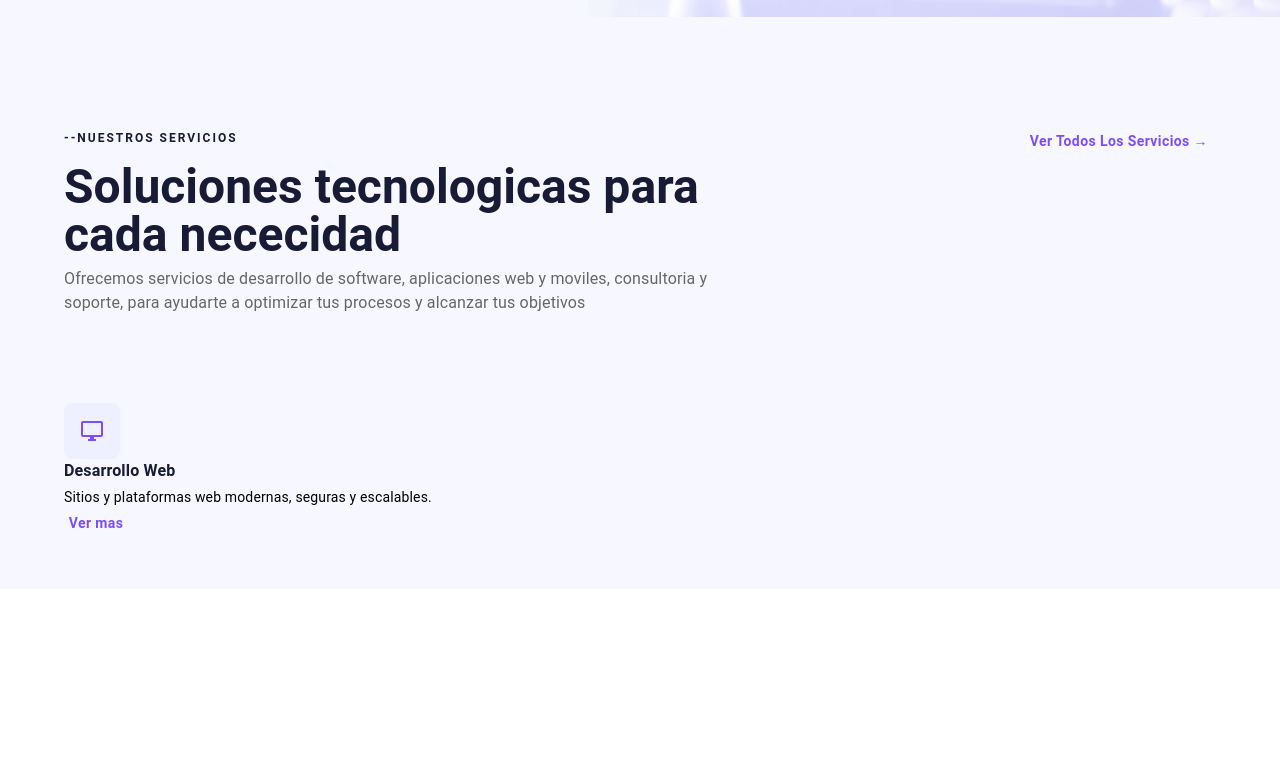
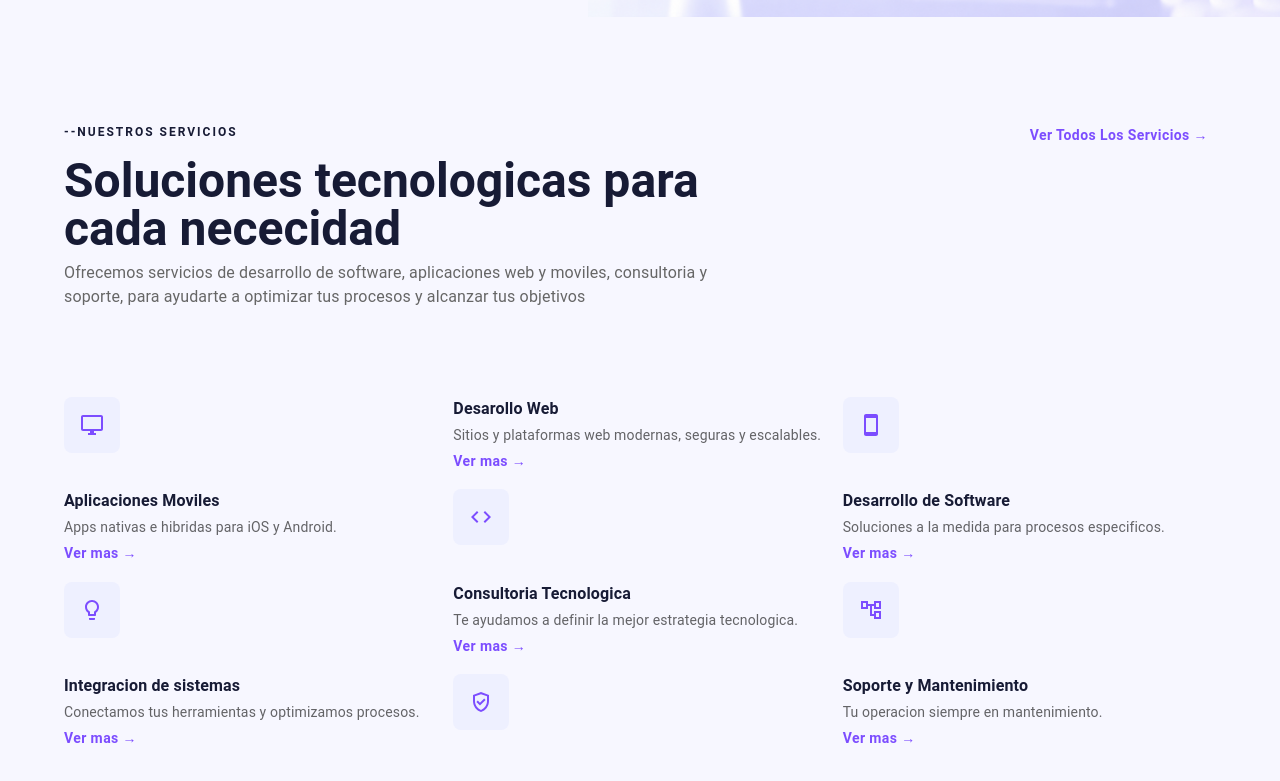
Before and after one commit to jessicahernandezt/dev-nova-solutions, a React (Vite) app: page / in a window 1280 px wide. Shown: the part 605-1386 px from the top of the page. Before the commit the page ends 1194 px from the top, so only its background shows below. Built offline with nearby package versions, Linux system fonts and the light colour scheme.

Commit message:
feat:Avance a la seccion de servicios pero aun no la he terminado xd

```diff
--- a/src/components/Servicios.jsx
+++ b/src/components/Servicios.jsx
@@ -46,35 +46,151 @@ function Servicios() {
                     </Box>
                         <Button sx={{color: '#7c4dff', textTransform: 'none', fontWeight:'bold' }}>Ver Todos Los Servicios →</Button>
                 </Box>
+
                 <Box sx={{
-                    display: 'grip',
-                    gridTemplateColumns: { xs: '1fr', sm: 'repeat(2, 1fr)', md: 'repeat(3, 1fr)'},
-                    gap: 4,
+                    display: 'grid',
+                    gridTemplateColumns: 'repeat(3, 1fr)',
+                    gap: 2,
                     mt: 6,
                 }}>
                     <Box sx={{
                         width: 56,
                         height: 56,
+                        flexShrink: 0,
                         borderRadius: 2,
                         bgcolor: '#eef0ff',
                         color: '#7c4dff',
                         display: 'grid',
                         placeItems: 'center',
-                    }}>
+                        }}>
                         <DesktopWindowsOutlined />
                     </Box>
-
                         <Box>
-                            <Typography sx={{ fontWeight: 'bold', color: '#171b35' }}>
-                                Desarrollo Web
+                            <Typography sx={{ fontWeight: 'bold', color: '#171b35'}}>
+                            Desarollo Web
                             </Typography>
-                            <Typography variant='body2' sx={{ color: '#text.secondary', my: 0.5}}>
-                                Sitios y plataformas web modernas, seguras y escalables.
+                            <Typography variant='body2' sx={{ color: 'text.secondary', my: 0.5}}>
+                            Sitios y plataformas web modernas, seguras y escalables.
                             </Typography>
                             <Button sx={{ color: '#7c4dff', textTransform: 'none', fontWeight: 'bold', p: 0}}>
-                                Ver mas
+                                Ver mas →
                             </Button>
-                    </Box>
+                        </Box>
+
+                            <Box sx={{
+                                width: 56,
+                                height: 56,
+                                borderRadius: 2,
+                                bgcolor: '#eef0ff',
+                                color: '#7c4dff',
+                                display: 'grid',
+                                placeItems: 'center',
+                                }}>
+                            <SmartphoneOutlined />
+                            </Box>
+                            <Box>
+                                <Typography sx={{ fontWeight: 'bold', color: '#171b35'}}>
+                                    Aplicaciones Moviles
+                                </Typography>
+                                <Typography variant='body2' sx={{ color: 'text.secondary', my: 0.5}}>
+                                    Apps nativas e hibridas para iOS y Android.
+                                </Typography>
+                                <Button sx={{ color: '#7c4dff', textTransform: 'none', fontWeight: 'bold', p: 0}}>
+                                    Ver mas →
+                                </Button>
+                            </Box>
+
+                            <Box sx={{
+                            width: 56,
+                            height: 56,
+                            borderRadius: 2,
+                            bgcolor: '#eef0ff',
+                            color: '#7c4dff',
+                            display: 'grid',
+                            placeItems: 'center',
+                            }}>
+                            <CodeOutlined />
+                            </Box>
+                            <Box>
+                                <Typography sx={{ fontWeight: 'bold', color: '#171b35'}}>
+                                    Desarrollo de Software
+                                </Typography>
+                                <Typography variant='body2' sx={{ color: 'text.secondary', my: 0.5}}>
+                                    Soluciones a la medida para procesos especificos.
+                                </Typography>
+                                <Button sx={{ color: '#7c4dff', textTransform: 'none', fontWeight: 'bold', p: 0}}>
+                                    Ver mas →
+                                </Button>
+                            </Box>
+
+                            <Box sx={{
+                            width: 56,
+                            height: 56,
+                            borderRadius: 2,
+                            bgcolor: '#eef0ff',
+                            color: '#7c4dff',
+                            display: 'grid',
+                            placeItems: 'center',
+                            }}>
+                            <LightbulbOutlined />
+                            </Box>
+                            <Box>
+                                <Typography sx={{ fontWeight: 'bold', color: '#171b35'}}>
+                                    Consultoria Tecnologica
+                                </Typography>
+                                <Typography variant='body2' sx={{ color: 'text.secondary', my: 0.5}}>
+                                    Te ayudamos a definir la mejor estrategia tecnologica.
+                                </Typography>
+                                <Button sx={{ color: '#7c4dff', textTransform: 'none', fontWeight: 'bold', p: 0}}>
+                                    Ver mas →
+                                </Button>
+                            </Box>
+
+                            <Box sx={{
+                            width: 56,
+                            height: 56,
+                            borderRadius: 2,
+                            bgcolor: '#eef0ff',
+                            color: '#7c4dff',
+                            display: 'grid',
+                            placeItems: 'center',
+                            }}>
+                            <AccountTreeOutlined />
+                            </Box>
+                            <Box>
+                                <Typography sx={{ fontWeight: 'bold', color: '#171b35'}}>
+                                    Integracion de sistemas
+                                </Typography>
+                                <Typography variant='body2' sx={{ color: 'text.secondary', my: 0.5}}>
+                                    Conectamos tus herramientas y optimizamos procesos.
+                                </Typography>
+                                <Button sx={{ color: '#7c4dff', textTransform: 'none', fontWeight: 'bold', p: 0}}>
+                                    Ver mas →
+                                </Button>
+                            </Box>
+
+                            <Box sx={{
+                            width: 56,
+                            height: 56,
+                            borderRadius: 2,
+                            bgcolor: '#eef0ff',
+                            color: '#7c4dff',
+                            display: 'grid',
+                            placeItems: 'center',
+                            }}>
+                            <GppGoodOutlined />
+                            </Box>
+                            <Box>
+                                <Typography sx={{ fontWeight: 'bold', color: '#171b35'}}>
+                                    Soporte y Mantenimiento
+                                </Typography>
+                                <Typography variant='body2' sx={{ color: 'text.secondary', my: 0.5}}>
+                                    Tu operacion siempre en mantenimiento.
+                                </Typography>
+                                <Button sx={{ color: '#7c4dff', textTransform: 'none', fontWeight: 'bold', p: 0}}>
+                                    Ver mas →
+                                </Button>
+                            </Box>
                 </Box>
             </Container>
         </Box>
```
